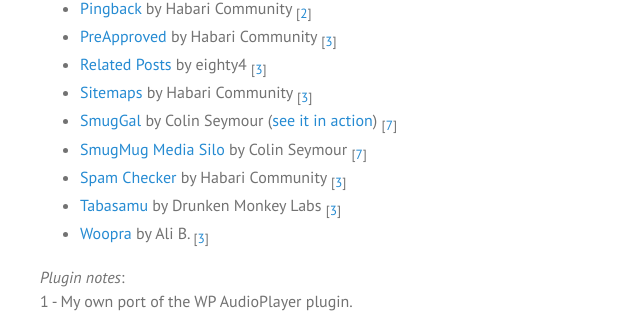
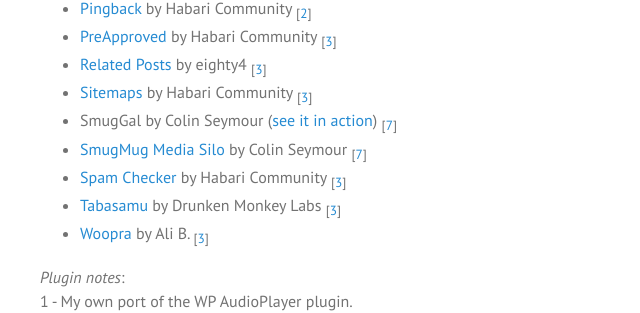
Before and after one commit to lildude/lildude.co.uk, a Jekyll site: the page built from _posts/2009-09-17-migrating-from-wordpress-to-habari.html, in a window 1280 px wide and 900 px high, scrolled down 2076 px. Shown: the part 150-463 px from the top of the window, without its empty margins (312-952 px from the left). Built offline with Jekyll 4.4.1, drawn with Linux system fonts in a browser that asks for light colours; Markdown is read by kramdown in place of the engine named in the settings; part of the change alters nothing that is shown.

```diff
--- a/_posts/2009-09-17-migrating-from-wordpress-to-habari.html
+++ b/_posts/2009-09-17-migrating-from-wordpress-to-habari.html
@@ -55,7 +55,7 @@ RewriteRule ^(.+)/$  /$1 [R=301,L]</pre>
 <li><a href="http://habariproject.org/">PreApproved</a> by Habari Community <sub>[<a href="#3">3</a>]</sub></li>
 <li><a href="http://habariproject.org/">Related Posts</a> by eighty4 <sub>[<a href="#3">3</a>]</sub></li>
 <li><a href="http://habariproject.org/">Sitemaps</a> by Habari Community <sub>[<a href="#3">3</a>]</sub></li>
-<li><a href="http://lildude.co.uk/projects/habari-plugin-smuggal">SmugGal</a> by Colin Seymour (<a href="http://colinseymour.co.uk/gallery">see it in action</a>) <sub>[<a href="#7">7</a>]</sub></li>
+<li>SmugGal by Colin Seymour (<a href="http://colinseymour.co.uk/gallery">see it in action</a>) <sub>[<a href="#7">7</a>]</sub></li>
 <li><a href="http://lildude.co.uk/projects/smugmug-media-silo">SmugMug Media Silo</a> by Colin Seymour <sub>[<a href="#7">7</a>]</sub></li>
 <li><a href="http://habariproject.org/">Spam Checker</a> by Habari Community <sub>[<a href="#3">3</a>]</sub></li>
 <li><a href="http://drunkenmonkey.org/projects/tabasamu">Tabasamu</a> by Drunken Monkey Labs <sub>[<a href="#3">3</a>]</sub></li>
```
